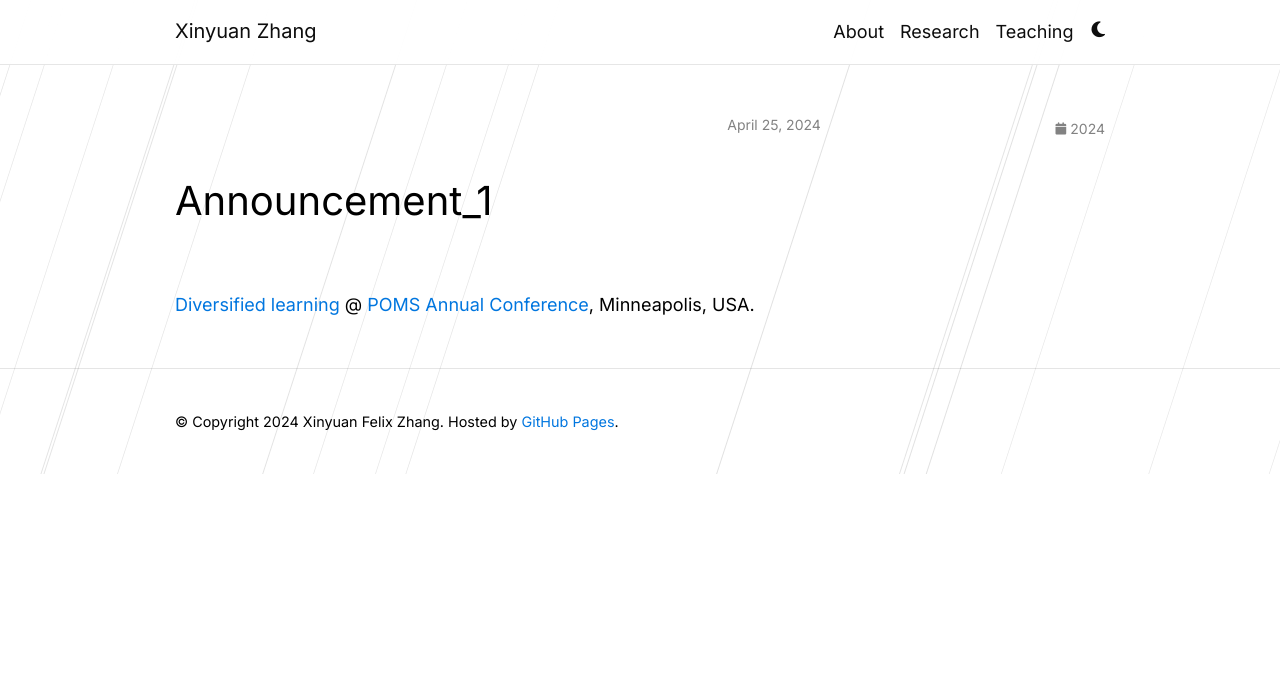
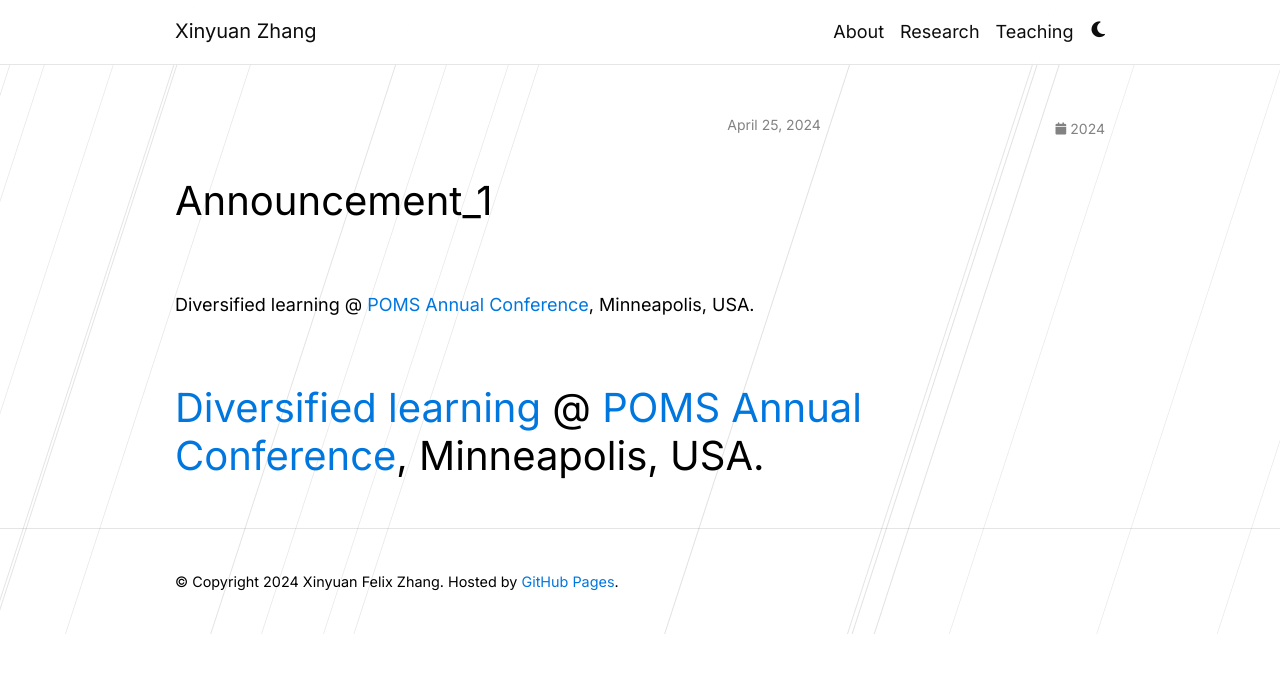
Before and after one commit to xyz2023ca/xyz2023ca.github.io, a Jekyll site: the page built from _news/announcement_1.md, in a window 1280 px wide. Shown: the top 673 px of the page. Built offline with Jekyll 4.4.1, drawn with Linux system fonts in a browser that asks for light colours; comment, search, counter and statistics services are not loaded; a style sheet for code colours, icons or effects is not loaded.

Commit message:
Update announcement_1.md

```diff
--- a/_news/announcement_1.md
+++ b/_news/announcement_1.md
@@ -4,4 +4,7 @@ date: 2024-04-25 15:59:00-0400
 inline: true
 related_posts: false
 ---
-<a href="https://xyz2023ca.github.io/publications/"> Diversified learning</a>   @ <a href="https://www.pinterest.com">POMS Annual Conference</a>, Minneapolis, USA.
+Diversified learning  @ <a href="https://www.pinterest.com">POMS Annual Conference</a>, Minneapolis, USA.
+
+
+#  <a href="https://xyz2023ca.github.io/publications/"> Diversified learning</a>   @ <a href="https://www.pinterest.com">POMS Annual Conference</a>, Minneapolis, USA.
```
